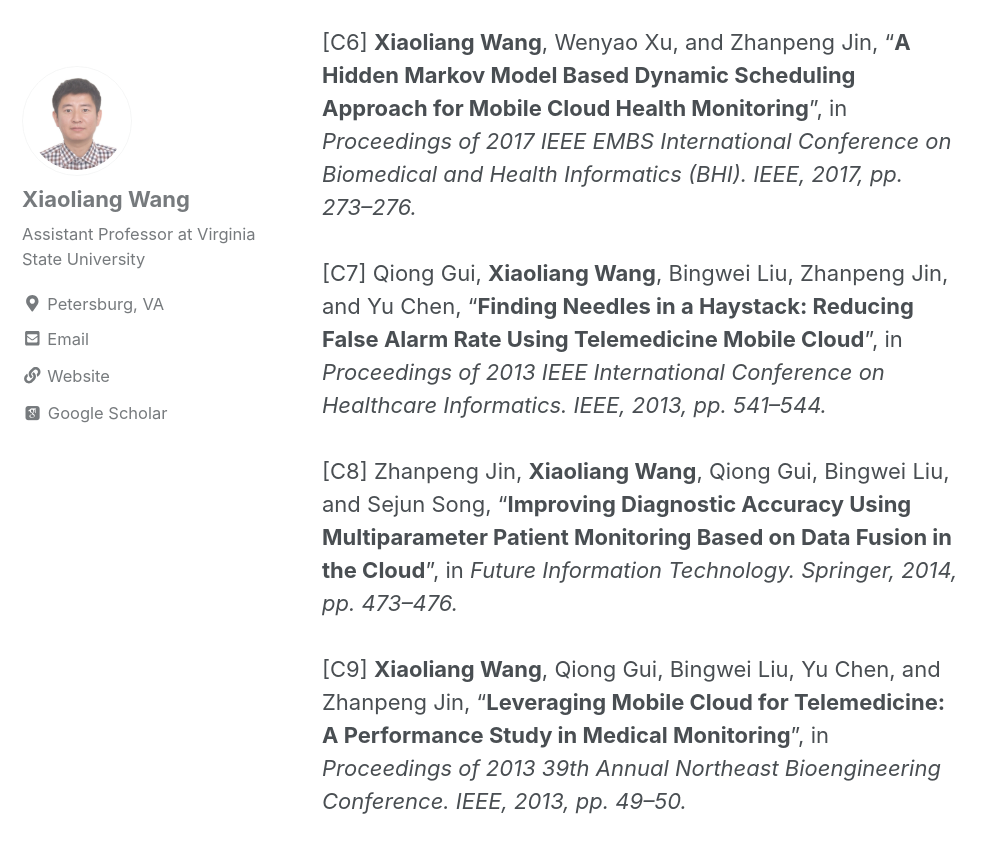
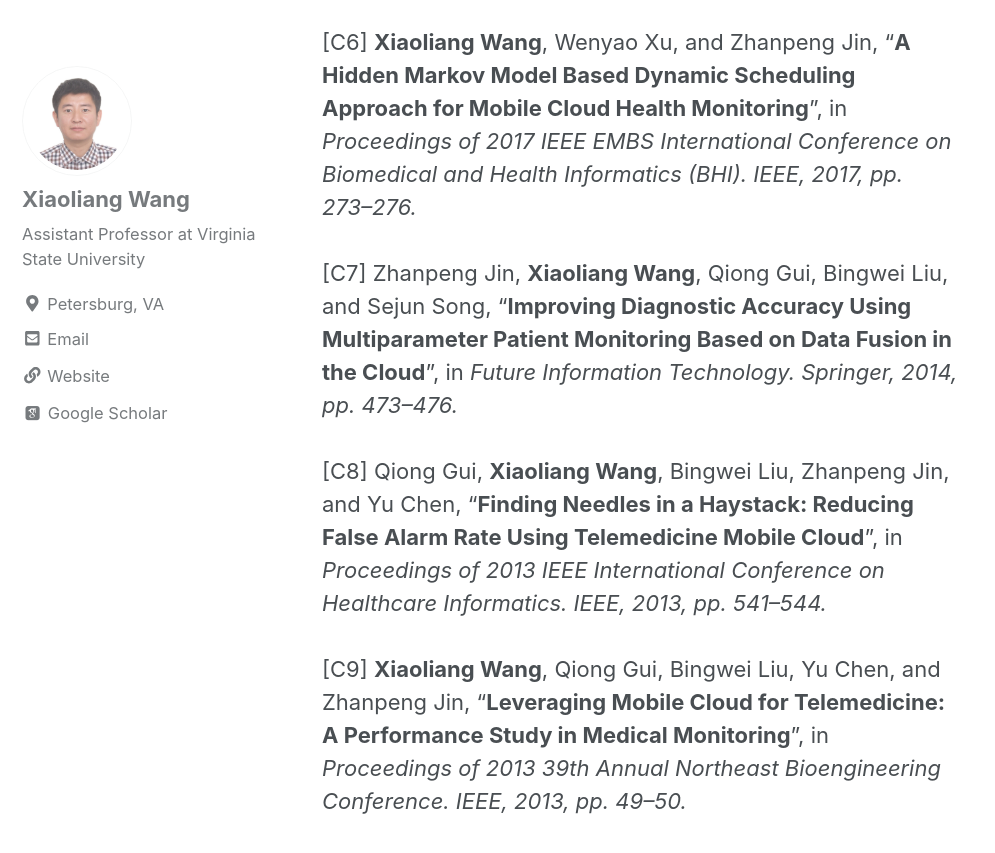
Before and after one commit to wang-xiaoliang/wang-xiaoliang.github.io, a Jekyll site: the page built from _pages/publications.md, in a window 1280 px wide and 900 px high, scrolled down 2009 px. Shown: the top 853 px of the window, without its empty margins (0-995 px from the left). Built offline with Jekyll 4.4.1, drawn with Linux system fonts in a browser that asks for light colours; cached includes are drawn as plain includes; nearby versions of some CDN libraries; some web fonts are replaced.

```diff
--- a/_pages/publications.md
+++ b/_pages/publications.md
@@ -29,9 +29,9 @@ author_profile: true
      in <i>Proceedings of 2018 IEEE EMBS International Conference on Biomedical and Health Informatics (BHI). IEEE, 2018, pp. 426–429.</i>  &nbsp;<br><br>
 [C6] <b>Xiaoliang Wang</b>, Wenyao Xu, and Zhanpeng Jin, "<b>A Hidden Markov Model Based Dynamic Scheduling Approach for Mobile Cloud Health Monitoring</b>",
      in <i>Proceedings of 2017 IEEE EMBS International Conference on Biomedical and Health Informatics (BHI). IEEE, 2017, pp. 273–276.</i>  &nbsp;<!--<a href="A Hidden Markov Model based dynamic scheduling approach for mobile cloud telemonitoring.pdf" target="_blank">PDF</a>--><br><br>
-[C7] Qiong Gui, <b>Xiaoliang Wang</b>, Bingwei Liu, Zhanpeng Jin, and Yu Chen, "<b>Finding Needles in a Haystack: Reducing False Alarm Rate Using Telemedicine Mobile Cloud</b>",
+[C7] Zhanpeng Jin, <b>Xiaoliang Wang</b>, Qiong Gui, Bingwei Liu, and Sejun Song, "<b>Improving Diagnostic Accuracy Using Multiparameter Patient Monitoring Based on Data Fusion in the Cloud</b>",
+     in <i>Future Information Technology. Springer, 2014, pp. 473–476.</i> &nbsp;<!--<a href="Improving Diagnostic Accuracy Using Multiparameter Patient Monitoring Based on Data Fusion in the Cloud.pdf" target="_blank">PDF</a>--><br><br>
+[C8] Qiong Gui, <b>Xiaoliang Wang</b>, Bingwei Liu, Zhanpeng Jin, and Yu Chen, "<b>Finding Needles in a Haystack: Reducing False Alarm Rate Using Telemedicine Mobile Cloud</b>",
      in <i>Proceedings of 2013 IEEE International Conference on Healthcare Informatics. IEEE, 2013, pp. 541–544.</i>  &nbsp;<!--<a href="Finding needles in a haystack-Reducing false alarm rate using telemedicine mobile cloud.pdf" target="_blank">PDF</a>--><br><br>
-[C8] Zhanpeng Jin, <b>Xiaoliang Wang</b>, Qiong Gui, Bingwei Liu, and Sejun Song, "<b>Improving Diagnostic Accuracy Using Multiparameter Patient Monitoring Based on Data Fusion in the Cloud</b>",
-     in <i>Future Information Technology. Springer, 2014, pp. 473–476.</i> &nbsp;<!--<a href="Improving Diagnostic Accuracy Using Multiparameter Patient Monitoring Based on Data Fusion in the Cloud.pdf" target="_blank">PDF</a>--><br><br>
 [C9] <b>Xiaoliang Wang</b>, Qiong Gui, Bingwei Liu, Yu Chen, and Zhanpeng Jin, "<b>Leveraging Mobile Cloud for Telemedicine: A Performance Study in Medical Monitoring</b>",
      in <i>Proceedings of 2013 39th Annual Northeast Bioengineering Conference. IEEE, 2013, pp. 49–50.</i>  &nbsp;<!--<a href="Leveraging mobile cloud for telemedicine-a performance study in medical monitoring.pdf" target="_blank">PDF</a>--><br><br>
```
